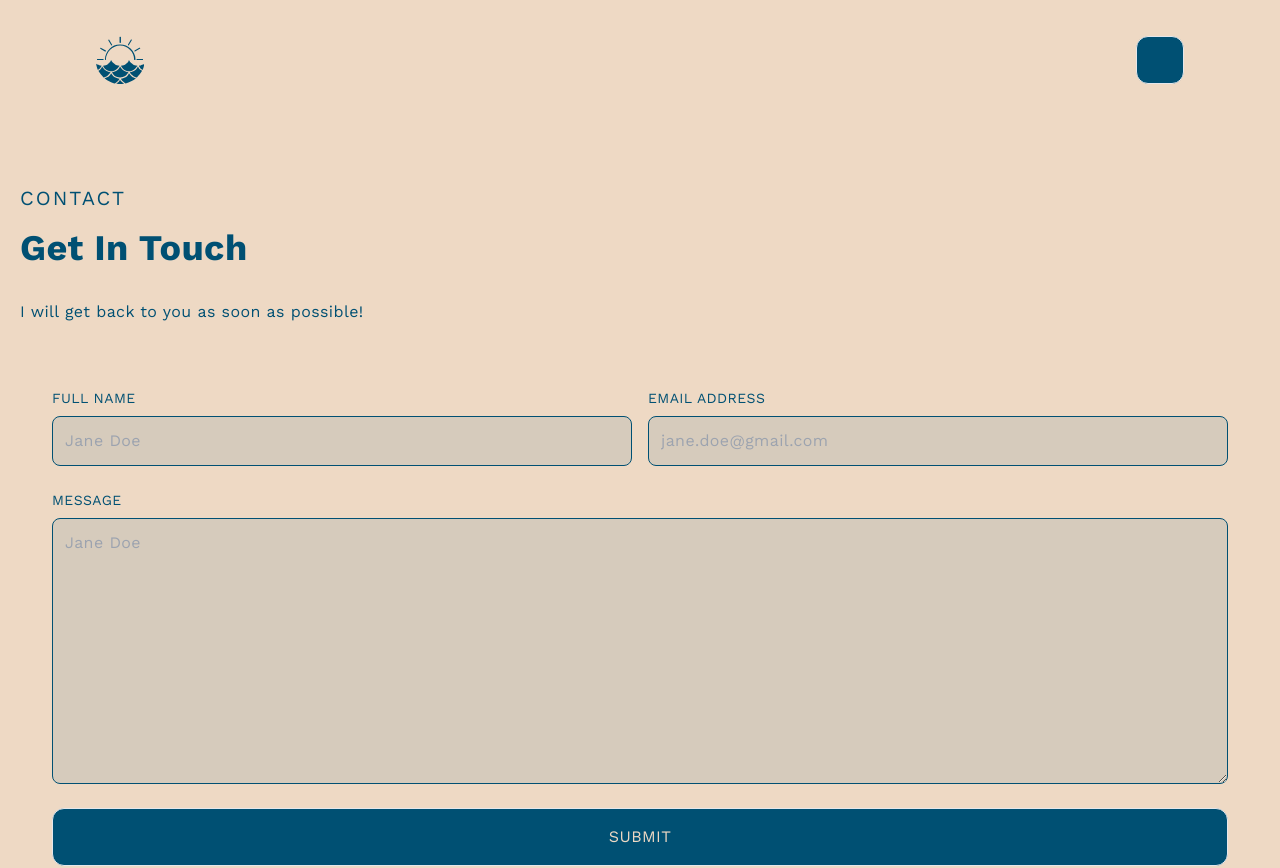
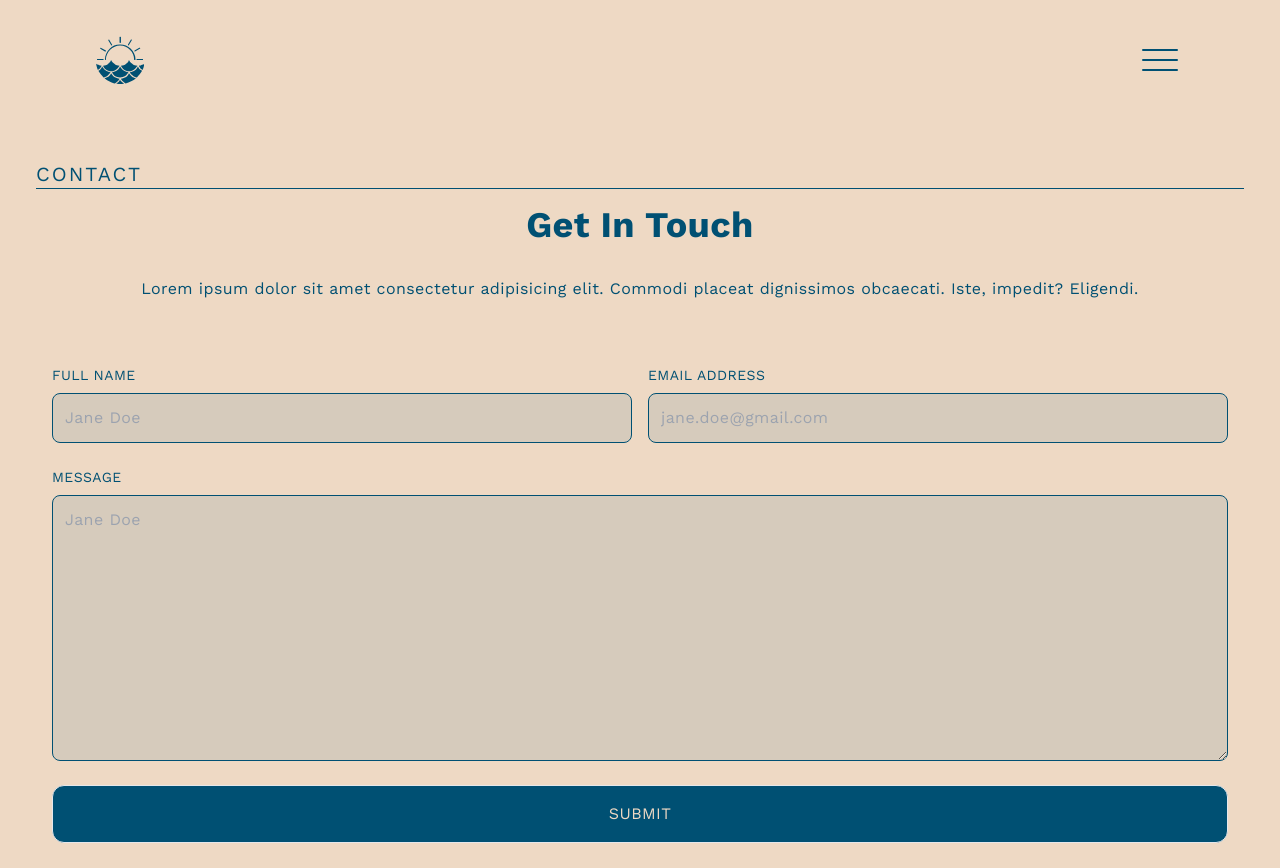
Before and after one commit to trroev/guided-growth-with-rachael, a Next.js app: page /contact in a window 1280 px wide. Shown: the top 868 px of the page. Built offline with nearby package versions, Linux system fonts and the light colour scheme.

Commit message:
updated styles for about, contact, faq, and services pages

```diff
--- a/components/Navbar.tsx
+++ b/components/Navbar.tsx
@@ -29,8 +29,8 @@ const Navbar = () => {
                 />
               </Link>
               <div className="flex items-center">
-                <button
-                  className="flex flex-col h-12 w-12 justify-center items-center z-20"
+                <div
+                  className="flex flex-col h-12 w-12 justify-center items-center z-20 cursor-pointer"
                   onClick={handleNav}
                 >
                   <div
@@ -48,7 +48,7 @@ const Navbar = () => {
                       nav ? "-rotate-45 -translate-y-2.5" : ""
                     }`}
                   />
-                </button>
+                </div>
               </div>
             </div>
           </div>
--- a/pages/about.tsx
+++ b/pages/about.tsx
@@ -2,7 +2,19 @@ import Layout from "@/components/Layout";
 
 const About = () => (
   <Layout title="ABOUT">
-    <h1>About</h1>
+    <div className="w-full max-w-[1240px] mx-auto py-12">
+      <div className="flex flex-col px-4">
+        <p className="uppercase text-xl tracking-widest border-b border-[#005073]">
+          About
+        </p>
+        <h2 className="py-4 text-center">Who I am</h2>
+        <p className="py-4 text-center">
+          Lorem ipsum dolor sit amet consectetur adipisicing elit.
+          Commodi placeat dignissimos obcaecati. Iste, impedit?
+          Eligendi.
+        </p>
+      </div>
+    </div>
   </Layout>
 );
 
--- a/pages/contact.tsx
+++ b/pages/contact.tsx
@@ -5,17 +5,21 @@ import Layout from "@/components/Layout";
 const Contact = () => {
   return (
     <Layout title="CONTACT">
-      <div className="w-full p-2">
-        <div className="w-full max-w-[1240px] mx-auto py-16">
-          <p className="uppercase text-xl tracking-widest">Contact</p>
-          <h2 className="py-4">Get In Touch</h2>
-          <p className="py-4">
-            I will get back to you as soon as possible!
+      <div className="w-full max-w-[1240px] mx-auto py-12">
+        <div className="flex flex-col px-4">
+          <p className="uppercase text-xl tracking-widest border-b border-[#005073]">
+            Contact
           </p>
-          <div className="w-full h-auto lg:p-4">
-            <div className="p-4">
-              <FormikForm />
-            </div>
+          <h2 className="py-4 text-center">Get In Touch</h2>
+          <p className="py-4 text-center">
+            Lorem ipsum dolor sit amet consectetur adipisicing elit.
+            Commodi placeat dignissimos obcaecati. Iste, impedit?
+            Eligendi.
+          </p>
+        </div>
+        <div className="w-full h-auto lg:p-4">
+          <div className="p-4">
+            <FormikForm />
           </div>
         </div>
       </div>
--- a/pages/faq.tsx
+++ b/pages/faq.tsx
@@ -2,7 +2,19 @@ import Layout from "@/components/Layout";
 
 const FAQ = () => (
   <Layout title="FAQ">
-    <h1>FAQ</h1>
+    <div className="w-full max-w-[1240px] mx-auto py-12">
+      <div className="flex flex-col px-4">
+        <p className="uppercase text-xl tracking-widest border-b border-[#005073]">
+          Frequently Asked Questions
+        </p>
+        <h2 className="py-4 text-center">FAQ</h2>
+        <p className="py-4 text-center">
+          Lorem ipsum dolor sit amet consectetur adipisicing elit.
+          Commodi placeat dignissimos obcaecati. Iste, impedit?
+          Eligendi.
+        </p>
+      </div>
+    </div>
   </Layout>
 );
 
--- a/pages/services.tsx
+++ b/pages/services.tsx
@@ -2,7 +2,19 @@ import Layout from "@/components/Layout";
 
 const Services = () => (
   <Layout title="SERVICES">
-    <h1>Services</h1>
+    <div className="w-full max-w-[1240px] mx-auto py-12">
+      <div className="flex flex-col px-4">
+        <p className="uppercase text-xl tracking-widest border-b border-[#005073]">
+          Services
+        </p>
+        <h2 className="py-4 text-center">What I provide</h2>
+        <p className="py-4 text-center">
+          Lorem ipsum dolor sit amet consectetur adipisicing elit.
+          Commodi placeat dignissimos obcaecati. Iste, impedit?
+          Eligendi.
+        </p>
+      </div>
+    </div>
   </Layout>
 );
 
```
